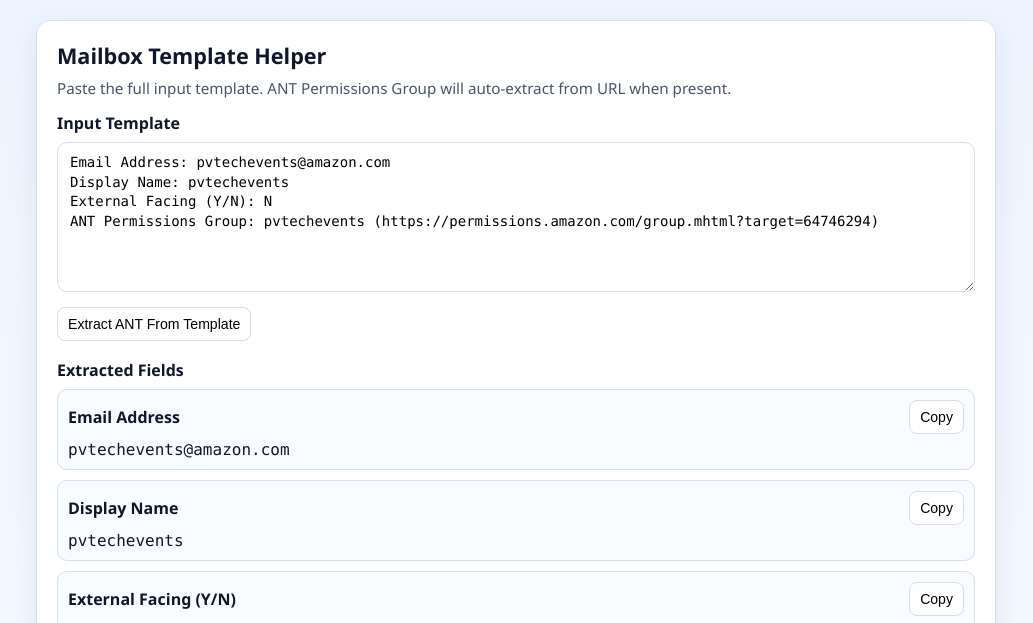
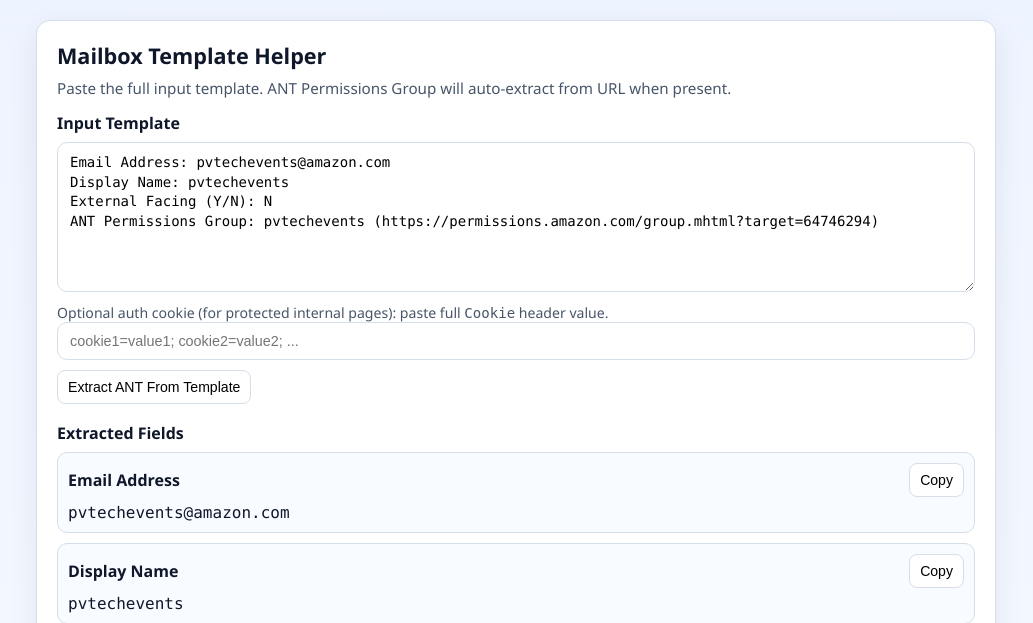
Before and after one commit to ahsan-khan001/it-services, a Flask app: page / in a window 1280 px wide. Shown: the top 623 px of the page, without its empty margins (124-1157 px from the left). Run offline with Flask 3, Linux system fonts and the light colour scheme.

Commit message:
Add files via upload

```diff
--- a/templates/index.html
+++ b/templates/index.html
@@ -47,6 +47,15 @@
       outline: none;
       resize: vertical;
     }
+    input[type="text"] {
+      width: 100%;
+      border: 1px solid var(--line);
+      border-radius: 10px;
+      padding: 10px 12px;
+      font-size: .9rem;
+      outline: none;
+    }
+    input[type="text"]:focus { border-color: var(--accent); box-shadow: 0 0 0 3px rgba(15, 98, 254, .16); }
     textarea:focus { border-color: var(--accent); box-shadow: 0 0 0 3px rgba(15, 98, 254, .16); }
 
     .section-title { margin: 18px 0 8px; font-size: 1rem; }
@@ -97,6 +106,8 @@
 Display Name: pvtechevents
 External Facing (Y/N): N
 ANT Permissions Group: pvtechevents (https://permissions.amazon.com/group.mhtml?target=64746294)</textarea>
+    <p class="note">Optional auth cookie (for protected internal pages): paste full <code>Cookie</code> header value.</p>
+    <input id="authCookieInput" type="text" placeholder="cookie1=value1; cookie2=value2; ...">
     <p style="margin:10px 0 0;">
       <button class="action" id="extractFromTemplateBtn" type="button">Extract ANT From Template</button>
     </p>
@@ -181,6 +192,7 @@
     const cmd2El = document.getElementById("cmd2");
     const cmd3El = document.getElementById("cmd3");
     const extractFromTemplateBtn = document.getElementById("extractFromTemplateBtn");
+    const authCookieInput = document.getElementById("authCookieInput");
 
     let data = {
       email: "",
@@ -222,7 +234,7 @@
         const response = await fetch("/api/extract-ant", {
           method: "POST",
           headers: { "Content-Type": "application/json" },
-          body: JSON.stringify({ url })
+          body: JSON.stringify({ url, auth_cookie: authCookieInput.value.trim() })
         });
         const payload = await response.json();
         if (currentId !== antRequestId) return;
```
